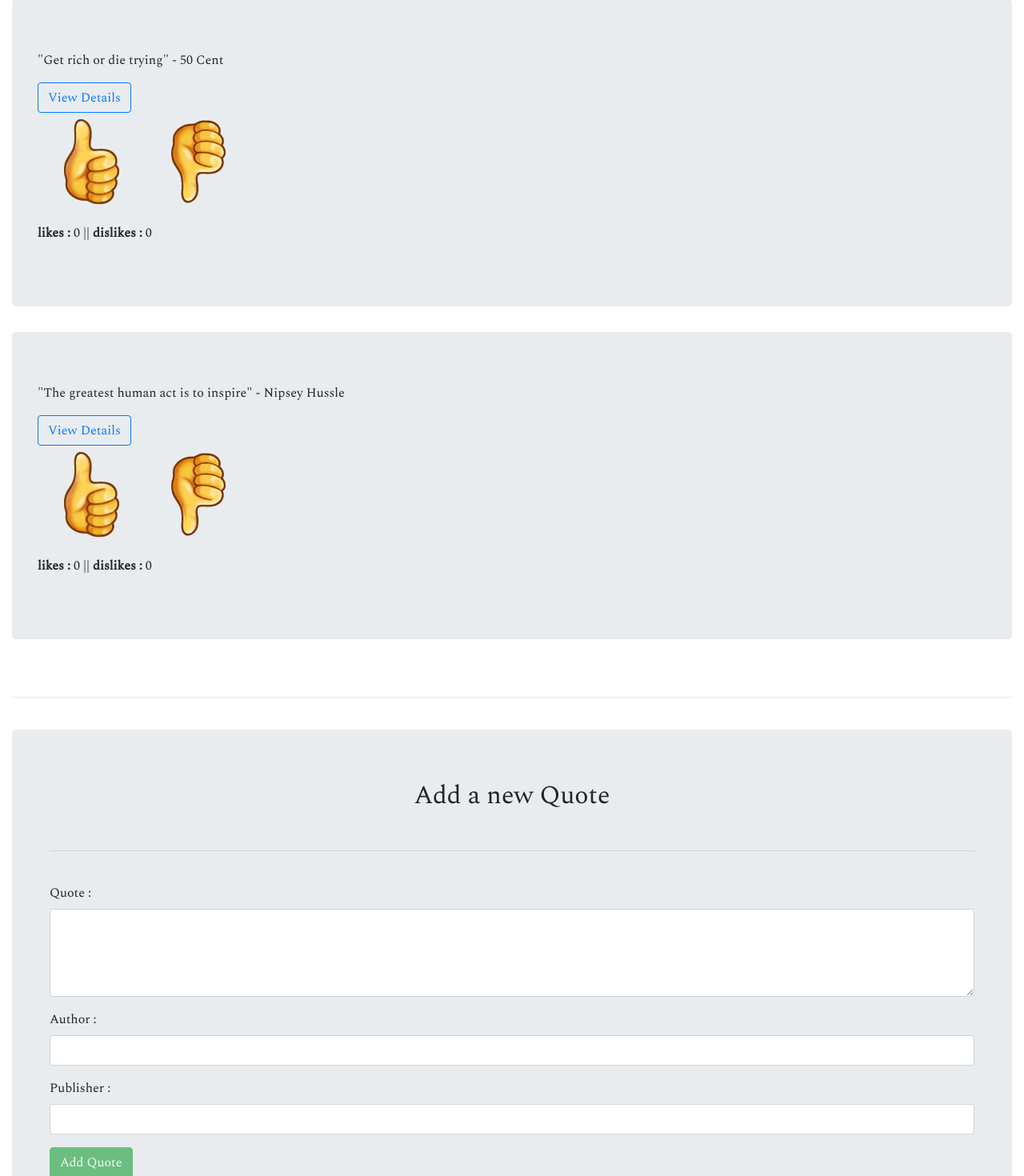
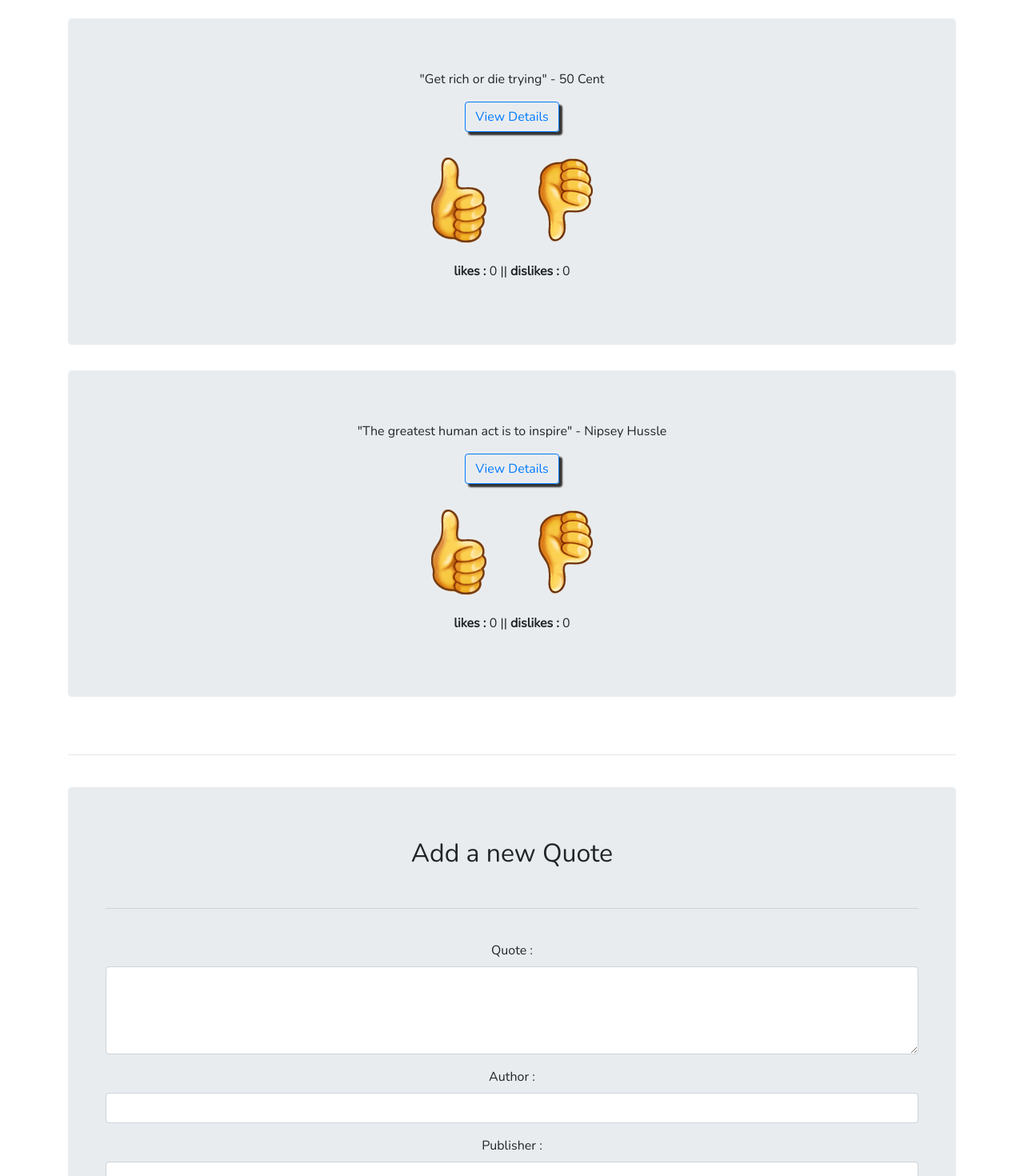
Before and after one commit to maghanga/Quotes, an Angular app: page / in a window 1280 px wide. Shown: the part 637-2107 px from the top of the page at 80% size. Built offline with nearby package versions, Linux system fonts and the light colour scheme.

Commit message:
add shadow-btn class and style the class

```diff
--- a/src/app/quote-detail/quote-detail.component.html
+++ b/src/app/quote-detail/quote-detail.component.html
@@ -4,5 +4,5 @@
     <br>
         <p #timeSinceCreated id="timeSinceCreated">This quote was added {{quote.timeSince|timeCount}}</p>
     <br>
-    <button (click)='deleteGoal(true)'>Delete</button>
+    <button class="btn btn-outline-danger shadow-btn" (click)='deleteGoal(true)'>Delete</button>
 </div>
--- a/src/app/quote-form/quote-form.component.html
+++ b/src/app/quote-form/quote-form.component.html
@@ -33,6 +33,6 @@
 
             </div>
 
-            <button type="submit" class="btn btn-success" id="addQuotebtn" [disabled]="quoteForm.invalid">Add Quote</button>
+            <button type="submit" class="btn btn-outline-success shadow-btn" id="addQuotebtn" [disabled]="quoteForm.invalid">Add Quote</button>
         </form>
       </div>
--- a/src/app/quote/quote.component.css
+++ b/src/app/quote/quote.component.css
@@ -2,5 +2,9 @@ h3{
   font-family: 'Indie Flower', cursive;
 }
 body {
-  font-family: 'Spectral', serif;
+  font-family: 'Nunito', sans-serif;
+  text-align: center;
 }
+.container{
+  display: inline-block;
+}
--- a/src/app/quote/quote.component.html
+++ b/src/app/quote/quote.component.html
@@ -1,5 +1,5 @@
 <body>
-<div class="container-fluid">
+<div class="container">
     <h1 class="text-center">Quotes</h1>
     <p>( Scroll down to add a new quote )</p>
     <br><hr><br>
@@ -11,7 +11,7 @@
             </ng-template>
 
 
-            <button class="btn btn-outline-primary" (click)='toggleDetails(i)'>View Details</button>
+            <button class="btn btn-outline-primary shadow-btn" (click)='toggleDetails(i)'>View Details</button> <br><br>
 
             <p>
                 <button class="btn" type="button" name="like" (click)=like(i) (click)="calculateHighestVotes()"><img id="like" src="../assets/img/thumbsUpSign.png" alt="like icon"></button>
--- a/src/styles.css
+++ b/src/styles.css
@@ -1,2 +1,6 @@
 @import "~bootstrap/dist/css/bootstrap.css";
 @import url('https://fonts.googleapis.com/css?family=Indie+Flower|Nunito|Spectral&display=swap');
+
+.shadow-btn {
+    box-shadow: 4px 4px 2px #333;
+}
```
Also changed, not shown: src/assets/img/dude.jpg (added).
